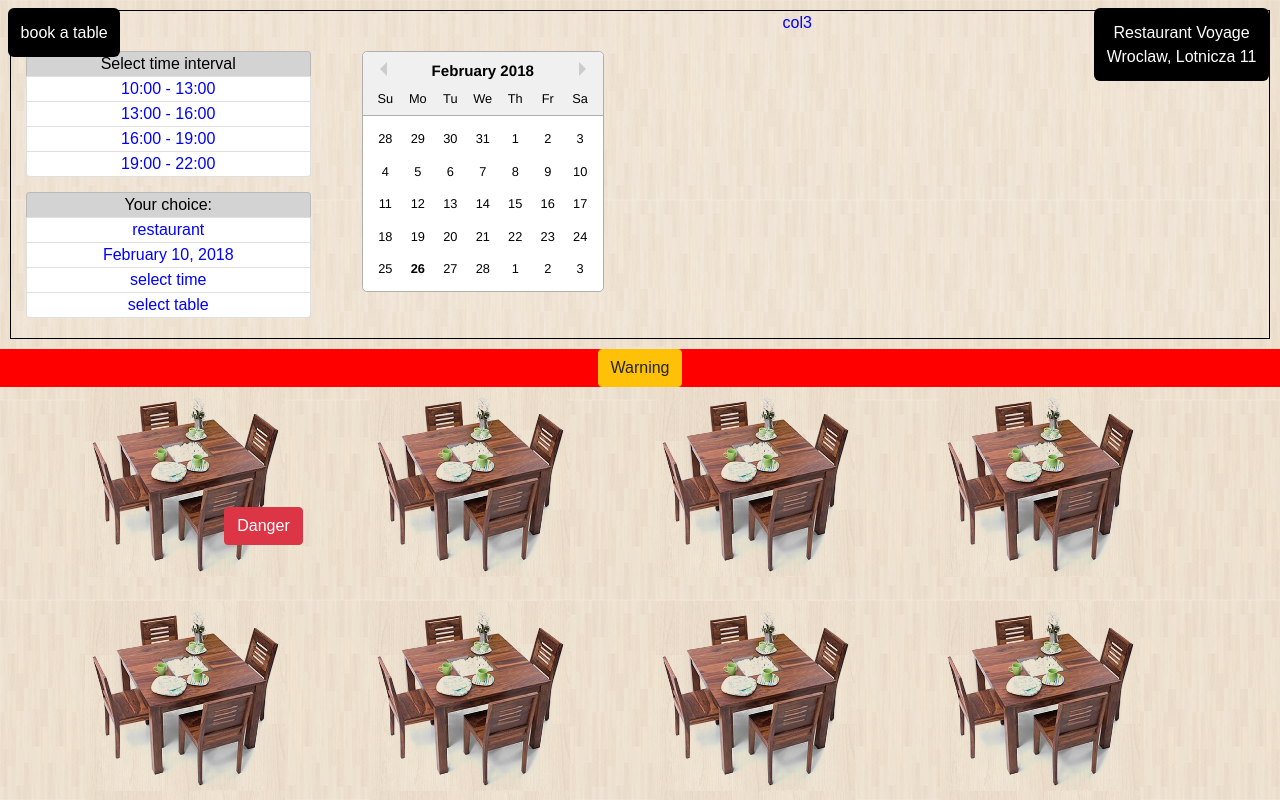
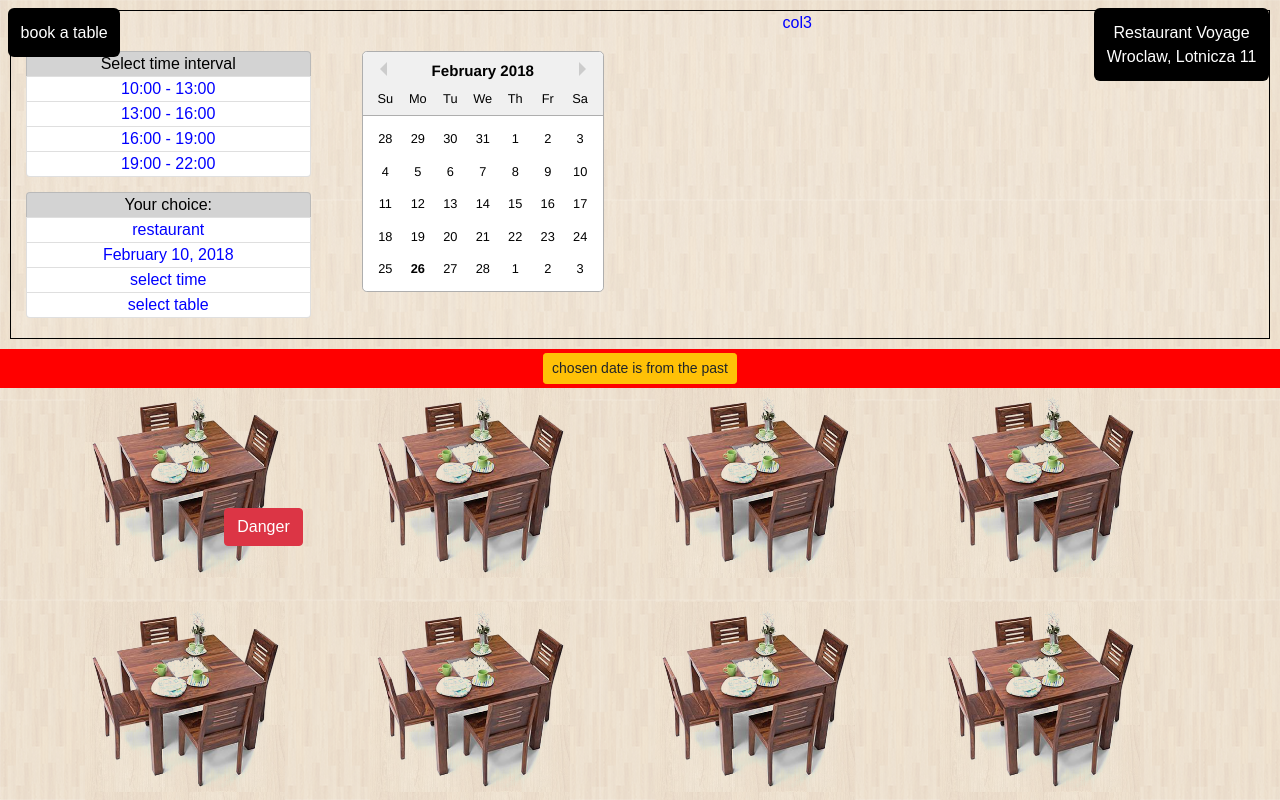
Before and after one commit to PiotrDrabik/BookTable, a React (Create React App) app: page / in a window 1280 px wide. Both pictures are taken after a click on the element "10". Shown: the top 800 px of the page. Built offline with nearby package versions, Linux system fonts and the light colour scheme.

Commit message:
implement alert component and reducer

```diff
--- a/src/App.js
+++ b/src/App.js
@@ -4,7 +4,9 @@ import { connect } from 'react-redux';
 import img from './resources/wood-bg2.png';
 import table from './resources/table.png';
 import Top from './containers/Top.js';
+import Alert from './components/alert';
 import './styles/App.css';
+
 
 class App extends Component {
 
@@ -32,10 +34,9 @@ class App extends Component {
     };
     return (
       <div className="App" style={mainBgStyle}>
-        <Top/>
-        <div className="container-fluid" style={{backgroundColor: 'red'}}>
-            <button type="button" className="btn btn-warning">Warning</button>
-        </div>
+          <Top/>
+          <Alert alert={this.props.alert} />
+
          <div className="container">
             <div className="row">
               <div className="col-12 col-md-3">
--- a/src/actions/index.js
+++ b/src/actions/index.js
@@ -12,3 +12,16 @@ export const setTime = newTime => {
         bookTime: newTime
     }
 }
+
+export const setAlert = message => {
+    return {
+        type: 'SET_ALERT',
+        message: message
+    }
+}
+
+export const removeAlert = () => {
+    return {
+        type: 'REMOVE_ALERT'
+    }
+}
--- /dev/null
+++ b/src/components/alert.js
@@ -0,0 +1,20 @@
+import React from 'react';
+
+const Alert = (props) => {
+
+    let {alert} = props;
+    const alertStyle = {
+        backgroundColor: 'red',
+        padding: '4px'
+    };
+    return (
+            <span>
+                {alert.enabled ?
+                <div className="container-fluid" onClick={() => console.log(alert.enabled)} style={alertStyle}>
+                    <span className="btn btn-warning btn-sm">{alert.message}</span>
+                </div> : ''}
+            </span>
+        )
+};
+
+export default Alert;
--- a/src/containers/Top.js
+++ b/src/containers/Top.js
@@ -1,5 +1,5 @@
-import React, { Component } from 'react';
-import { connect } from 'react-redux';
+import React, {Component} from 'react';
+import {connect} from 'react-redux';
 import DatePicker from 'react-datepicker';
 import moment from 'moment';
 
@@ -9,7 +9,7 @@ import './Top.css';
 
 class Top extends Component {
 
-  constructor (props) {
+    constructor(props) {
 
         super(props)
 
@@ -19,14 +19,19 @@ class Top extends Component {
 
     handleChange(date) {
 
+        let currentDate = new Date();
+        if (moment(currentDate).format("YYYY-MM-DD") > moment(date).format("YYYY-MM-DD")) {
+            console.log('currentDate > date');
+            this.props.setAlert('chosen date is from the past');
+        }
         this.props.setDate(date);
-    console.log('this',this);
+        console.log('this', this);
     }
 
     setTime(timeItem) {
 
         this.props.setTime(timeItem);
-    console.log('this',this);
+        console.log('this', this);
     }
 
     render() {
@@ -44,7 +49,8 @@ class Top extends Component {
         };
         const timeArray = ['10:00 - 13:00', '13:00 - 16:00', '16:00 - 19:00', '19:00 - 22:00'];
         const listTimeItems = timeArray.map((timeItem) =>
-      <div className="list-group-item cursor-pointer" onClick={ () => this.setTime(timeItem)} tag="a" href="#" key={timeItem}>{timeItem}</div>
+            <div className="list-group-item cursor-pointer" onClick={() => this.setTime(timeItem)} tag="a" href="#"
+                 key={timeItem}>{timeItem}</div>
         );
 
         return (
@@ -52,7 +58,9 @@ class Top extends Component {
                 <div className="row">
                     <div className="col" style={headerStyle}>
                         <div className="app-name-style">book a table</div>
-                <div className="app-logo-style">Restaurant Voyage<br /> Wroclaw, Lotnicza 11</div>
+                        <div
+                            className="app-logo-style">{this.props.restaurant.name}<br/> {this.props.restaurant.address}
+                        </div>
                         <div className="row padding-bottom-20">
                             <div className="col-3">
                                 <div className="list-group padding-top-40">
@@ -77,7 +85,7 @@ class Top extends Component {
                                     inline
                                     dateFormat="YYYY/MM/DD"
                                     selected={this.localBookDate}
-                            onChange={this.handleChange} />
+                                    onChange={this.handleChange}/>
                             </div>
                             <div className="col-3">col3
                             </div>
@@ -99,8 +107,9 @@ const mapStateToProps = (state) => {
 const mapDispatchToProps = (dispatch) => {
 
     return {
-        setDate: (date) => dispatch( action.setDate(date, moment(date).format() )),
-        setTime: (time) => dispatch( action.setTime(time) )
+        setDate: (date) => dispatch(action.setDate(date, moment(date).format())),
+        setTime: (time) => dispatch(action.setTime(time)),
+        setAlert: (message) => dispatch(action.setAlert(message))
     }
 };
 
--- /dev/null
+++ b/src/reducers/alert.js
@@ -0,0 +1,25 @@
+const initialState = {
+    enabled: false,
+    message: ''
+};
+
+const alert = (state = initialState, action) => {
+    switch(action.type) {
+        case 'SET_ALERT':
+            return {
+                ...state,
+                enabled: true,
+                message: action.message
+            }
+        case 'REMOVE_ALERT':
+            return {
+                ...state,
+                enabled: false,
+                message: ''
+            }
+        default:
+            return state;
+    }
+}
+
+export default alert;
--- a/src/reducers/index.js
+++ b/src/reducers/index.js
@@ -2,11 +2,13 @@ import {combineReducers} from 'redux';
 import bookeddate from './bookeddate';
 import bookedtime from './bookedtime';
 import restaurant from './restaurant';
+import alert from './alert';
 
 const bookTableReducers = combineReducers({
     bookeddate,
     bookedtime,
-    restaurant
+    restaurant,
+    alert
 });
 
 export default bookTableReducers;
```
Lines whose indentation alone changed are shown as unchanged.
